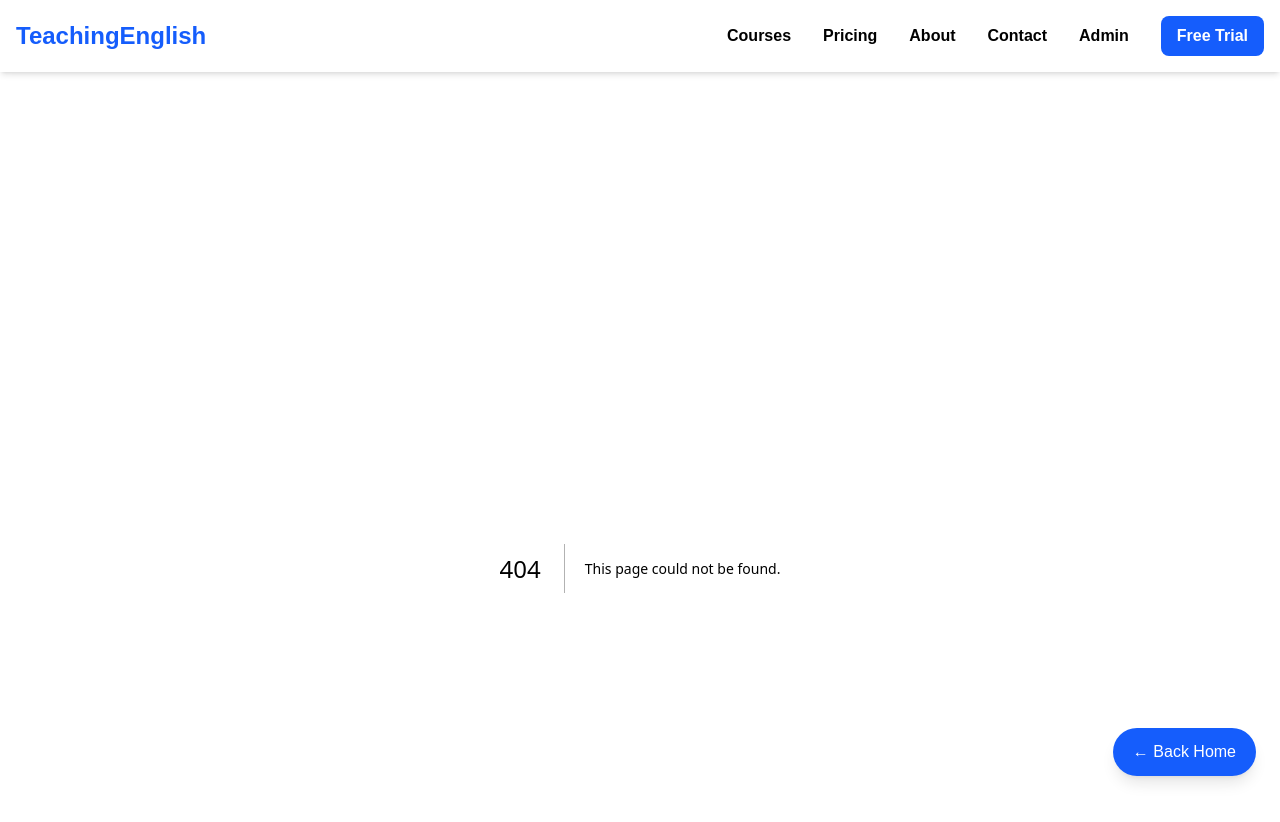
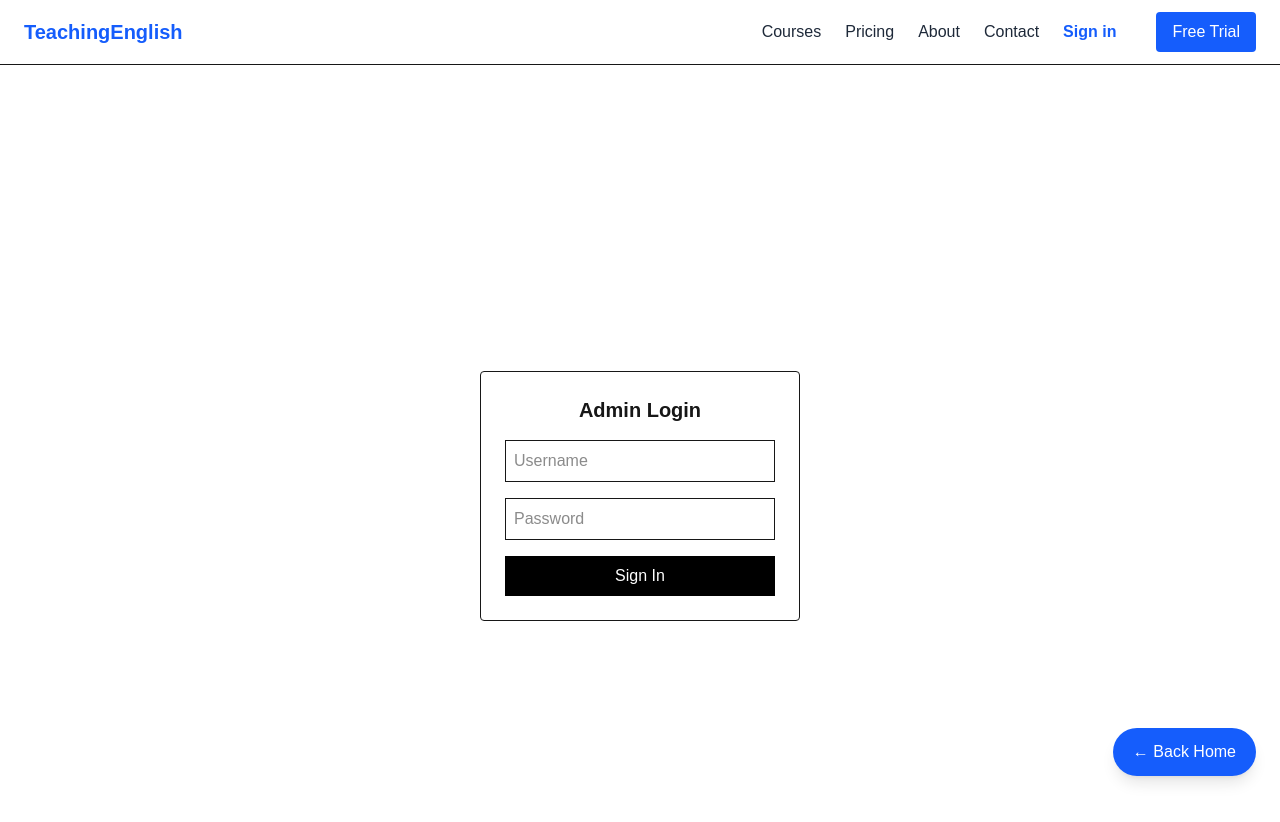
Before and after one commit to Davidjohnray/teachingenglish, a Next.js app: page /login in a window 1280 px wide. Before the commit this address had no page. Shown: the top 822 px of the page. Built offline with nearby package versions, Linux system fonts and the light colour scheme; no server answers.

Commit message:
Initial commit

```diff
--- /dev/null
+++ b/app/api/admin/messages/page.tsx
@@ -0,0 +1,60 @@
+"use client";
+
+import { useSession } from "next-auth/react";
+import { useEffect, useState } from "react";
+import { useRouter } from "next/navigation";
+
+export default function AdminMessagesPage() {
+  const { data: session, status } = useSession();
+  const router = useRouter();
+  const [messages, setMessages] = useState<any[]>([]);
+
+  useEffect(() => {
+    if (status === "loading") return;
+
+    // 🔒 HARD BLOCK non-admins
+    if (!session || (session.user as any).role !== "admin") {
+      router.push("/dashboard");
+      return;
+    }
+
+    const stored =
+      JSON.parse(localStorage.getItem("contactMessages") || "[]");
+    setMessages(stored);
+  }, [session, status, router]);
+
+  function deleteMessage(index: number) {
+    const updated = messages.filter((_, i) => i !== index);
+    setMessages(updated);
+    localStorage.setItem("contactMessages", JSON.stringify(updated));
+  }
+
+  if (status === "loading") return <p>Loading...</p>;
+
+  return (
+    <div style={{ padding: 20 }}>
+      <h1>📩 Admin Messages</h1>
+
+      {messages.length === 0 && <p>No messages yet.</p>}
+
+      {messages.map((msg, i) => (
+        <div
+          key={i}
+          style={{
+            border: "1px solid #ccc",
+            padding: 10,
+            marginBottom: 10,
+          }}
+        >
+          <p><strong>Name:</strong> {msg.name}</p>
+          <p><strong>Email:</strong> {msg.email}</p>
+          <p><strong>Message:</strong> {msg.message}</p>
+
+          <button onClick={() => deleteMessage(i)}>
+            Delete
+          </button>
+        </div>
+      ))}
+    </div>
+  );
+}
--- /dev/null
+++ b/app/api/auth/[...nextauth]/route.ts
@@ -0,0 +1,54 @@
+import NextAuth from "next-auth";
+import CredentialsProvider from "next-auth/providers/credentials";
+import { users } from "@/lib/users";
+
+const handler = NextAuth({
+  providers: [
+    CredentialsProvider({
+      name: "Credentials",
+      credentials: {
+        username: { label: "Username", type: "text" },
+        password: { label: "Password", type: "password" },
+      },
+      async authorize(credentials) {
+        if (!credentials) return null;
+
+        const user = users.find(
+          (u) =>
+            u.username === credentials.username &&
+            u.password === credentials.password
+        );
+
+        if (!user) return null;
+
+        return {
+          id: user.id,
+          name: user.name,
+          role: user.role,
+        };
+      },
+    }),
+  ],
+  pages: {
+    signIn: "/login",
+  },
+  session: {
+    strategy: "jwt",
+  },
+  callbacks: {
+    async jwt({ token, user }) {
+      if (user) {
+        token.role = (user as any).role;
+      }
+      return token;
+    },
+    async session({ session, token }) {
+      if (session.user) {
+        (session.user as any).role = token.role;
+      }
+      return session;
+    },
+  },
+});
+
+export { handler as GET, handler as POST };
--- /dev/null
+++ b/app/dashboard/page.tsx
@@ -0,0 +1,48 @@
+"use client";
+
+import { lesson } from "@/lib/lesson";
+import { useSession } from "next-auth/react";
+
+export default function DashboardPage() {
+  const { data: session } = useSession();
+
+  return (
+    <div className="max-w-3xl mx-auto p-6">
+      <h1 className="text-3xl font-bold mb-6">
+        Student Dashboard
+      </h1>
+
+      <div className="border rounded-lg p-6 shadow-sm bg-white mb-6">
+        <h2 className="text-xl font-semibold mb-2">
+          Upcoming Lesson
+        </h2>
+
+        <p className="text-gray-700">
+          📅 <strong>Date:</strong> {lesson.date}
+        </p>
+        <p className="text-gray-700 mb-4">
+          ⏰ <strong>Time:</strong> {lesson.time}
+        </p>
+
+        <a
+          href={lesson.zoomLink}
+          target="_blank"
+          rel="noopener noreferrer"
+          className="inline-block bg-green-600 text-white px-6 py-3 rounded font-semibold hover:bg-green-700 transition"
+        >
+          Join Live Class
+        </a>
+      </div>
+
+      {session && (
+        <a
+          href="https://wa.me/447912345678"
+          target="_blank"
+          className="inline-block bg-emerald-600 text-white px-6 py-3 rounded font-semibold"
+        >
+          💬 Message me on WhatsApp
+        </a>
+      )}
+    </div>
+  );
+}
--- a/app/layout.tsx
+++ b/app/layout.tsx
@@ -1,12 +1,13 @@
-import './globals.css';
-import type { Metadata } from 'next';
-import Navbar from '@/components/Navbar';
-import BackHomeButton from '@/components/BackHomeButton';
+import "./globals.css";
+import type { Metadata } from "next";
+import Navbar from "@/components/Navbar";
+import BackHomeButton from "@/components/BackHomeButton";
+import Providers from "./providers";
 
 export const metadata: Metadata = {
-  title: 'TeachingEnglish | British English Teacher',
+  title: "TeachingEnglish | British English Teacher",
   description:
-    'Learn English with a qualified British English teacher. IELTS, Business English, conversation practice and more.',
+    "Learn English with a qualified British English teacher. IELTS, Business English, conversation practice and more.",
 };
 
 export default function RootLayout({
@@ -17,13 +18,15 @@ export default function RootLayout({
   return (
     <html lang="en">
       <body className="bg-white text-gray-900 antialiased">
-        <Navbar />
+        <Providers>
+          <Navbar />
 
-        <main className="pt-24 min-h-screen">
-          {children}
-        </main>
+          <main className="pt-24 min-h-screen">
+            {children}
+          </main>
 
-        <BackHomeButton />
+          <BackHomeButton />
+        </Providers>
       </body>
     </html>
   );
--- /dev/null
+++ b/app/live-class/page.tsx
@@ -0,0 +1,28 @@
+"use client";
+
+import { useEffect } from "react";
+
+export default function LiveClassPage() {
+
+  useEffect(() => {
+    const now = new Date();
+    const classStart = new Date("2026-02-18T19:00:00");
+    const classEnd   = new Date("2026-02-18T20:00:00");
+
+    if (now < classStart || now > classEnd) {
+      window.location.href = "/dashboard";
+    }
+  }, []);
+
+  return (
+    <div className="max-w-5xl mx-auto p-6">
+      <h1 className="text-3xl font-bold mb-4">Live Lesson</h1>
+
+      <iframe
+        src="https://zoom.us/j/YOUR_MEETING_ID"
+        className="w-full h-[600px] border rounded"
+        allow="camera; microphone; fullscreen"
+      />
+    </div>
+  );
+}
--- /dev/null
+++ b/app/login/page.tsx
@@ -0,0 +1,53 @@
+"use client";
+
+import { signIn } from "next-auth/react";
+import { useState } from "react";
+
+export default function LoginPage() {
+  const [username, setUsername] = useState("");
+  const [password, setPassword] = useState("");
+
+  async function handleSubmit(e: React.FormEvent) {
+    e.preventDefault();
+
+    await signIn("credentials", {
+      username,
+      password,
+      callbackUrl: "/dashboard",
+    });
+  }
+
+  return (
+    <div className="min-h-screen flex items-center justify-center">
+      <form
+        onSubmit={handleSubmit}
+        className="border p-6 rounded w-80 space-y-4"
+      >
+        <h1 className="text-xl font-bold text-center">Admin Login</h1>
+
+        <input
+          type="text"
+          placeholder="Username"
+          className="border p-2 w-full"
+          value={username}
+          onChange={(e) => setUsername(e.target.value)}
+        />
+
+        <input
+          type="password"
+          placeholder="Password"
+          className="border p-2 w-full"
+          value={password}
+          onChange={(e) => setPassword(e.target.value)}
+        />
+
+        <button
+          type="submit"
+          className="bg-black text-white w-full p-2"
+        >
+          Sign In
+        </button>
+      </form>
+    </div>
+  );
+}
--- /dev/null
+++ b/app/providers.tsx
@@ -0,0 +1,8 @@
+"use client";
+
+import { SessionProvider } from "next-auth/react";
+import { ReactNode } from "react";
+
+export default function Providers({ children }: { children: ReactNode }) {
+  return <SessionProvider>{children}</SessionProvider>;
+}
--- a/components/Navbar.tsx
+++ b/components/Navbar.tsx
@@ -1,82 +1,74 @@
-'use client'
+"use client";
 
-import { useState } from 'react'
-import Link from 'next/link'
+import Link from "next/link";
+import { signIn, signOut, useSession } from "next-auth/react";
 
 export default function Navbar() {
-  const [menuOpen, setMenuOpen] = useState(false)
+  const { data: session, status } = useSession();
 
   return (
-    <header className="w-full bg-white shadow-md sticky top-0 z-50">
-      <nav className="max-w-7xl mx-auto px-4 py-4 flex items-center justify-between">
+    <nav className="fixed top-0 left-0 w-full bg-white border-b z-50">
+      <div className="max-w-7xl mx-auto px-6 h-16 flex items-center justify-between">
 
         {/* LOGO */}
-        <Link href="/" className="text-2xl font-extrabold text-blue-600">
+        <Link href="/" className="text-xl font-bold text-blue-600">
           TeachingEnglish
         </Link>
 
-        {/* DESKTOP MENU */}
-        <div className="hidden md:flex items-center gap-8 font-semibold">
-          <Link href="/courses" className="hover:text-blue-600">Courses</Link>
-          <Link href="/pricing" className="hover:text-blue-600">Pricing</Link>
-          <Link href="/about" className="hover:text-blue-600">About</Link>
-          <Link href="/contact" className="hover:text-blue-600">Contact</Link>
+        {/* NAV LINKS */}
+        <div className="flex items-center gap-6 text-gray-800 font-medium">
 
-          {/* ✅ ADMIN BUTTON */}
-          <Link
-            href="/admin/messages"
-            className="hover:text-blue-600"
-          >
-            Admin
+          <Link href="/courses" className="hover:text-blue-600">
+            Courses
           </Link>
+
+          <Link href="/pricing" className="hover:text-blue-600">
+            Pricing
+          </Link>
+
+          <Link href="/about" className="hover:text-blue-600">
+            About
+          </Link>
+
+          <Link href="/contact" className="hover:text-blue-600">
+            Contact
+          </Link>
+
+          {/* AUTH BUTTON */}
+          {status === "loading" ? null : session ? (
+            <>
+              <Link
+                href="/dashboard"
+                className="hover:text-blue-600 font-semibold"
+              >
+                Dashboard
+              </Link>
+
+              <button
+                onClick={() => signOut()}
+                className="text-red-600 font-semibold"
+              >
+                Sign out
+              </button>
+            </>
+          ) : (
+            <button
+              onClick={() => signIn()}
+              className="text-blue-600 font-semibold"
+            >
+              Sign in
+            </button>
+          )}
 
           <Link
             href="/free-trial"
-            className="bg-blue-600 text-white px-4 py-2 rounded-lg hover:bg-blue-700"
+            className="ml-4 bg-blue-600 text-white px-4 py-2 rounded hover:bg-blue-700 transition"
           >
             Free Trial
           </Link>
+
         </div>
-
-        {/* MOBILE BUTTON */}
-        <button
-          onClick={() => setMenuOpen(!menuOpen)}
-          className="md:hidden text-3xl font-bold"
-          aria-label="Toggle menu"
-        >
-          ☰
-        </button>
-      </nav>
-
-      {/* MOBILE MENU */}
-      {menuOpen && (
-        <div className="md:hidden bg-white shadow-lg border-t">
-          <div className="flex flex-col px-6 py-6 gap-4 text-lg font-semibold">
-
-            <Link href="/courses" onClick={() => setMenuOpen(false)}>Courses</Link>
-            <Link href="/pricing" onClick={() => setMenuOpen(false)}>Pricing</Link>
-            <Link href="/about" onClick={() => setMenuOpen(false)}>About</Link>
-            <Link href="/contact" onClick={() => setMenuOpen(false)}>Contact</Link>
-
-            {/* ✅ ADMIN BUTTON (MOBILE) */}
-            <Link
-              href="/admin/messages"
-              onClick={() => setMenuOpen(false)}
-            >
-              Admin
-            </Link>
-
-            <Link
-              href="/free-trial"
-              onClick={() => setMenuOpen(false)}
-              className="mt-4 bg-blue-600 text-white text-center py-3 rounded-lg"
-            >
-              Book Free Trial
-            </Link>
-
-          </div>
-        </div>
-      )}
-    </header>
-  )
+      </div>
+    </nav>
+  );
 }
--- /dev/null
+++ b/lib/lesson.ts
@@ -0,0 +1,5 @@
+export const lesson = {
+  date: "20 Feb 2026",
+  time: "10:00 AM (UK)",
+  zoomLink: "https://zoom.us/j/YOUR_REAL_MEETING_ID",
+};
--- /dev/null
+++ b/lib/users.ts
@@ -0,0 +1,23 @@
+export const users = [
+  {
+    id: "1",
+    username: "admin",
+    password: "admin123",
+    role: "admin",
+    name: "Admin",
+  },
+  {
+    id: "2",
+    username: "john.student",
+    password: "english2026",
+    role: "student",
+    name: "John",
+  },
+  {
+    id: "3",
+    username: "maria.student",
+    password: "lesson2026",
+    role: "student",
+    name: "Maria",
+  },
+];
--- a/package.json
+++ b/package.json
@@ -12,7 +12,7 @@
     "@prisma/client": "^7.4.0",
     "framer-motion": "^12.34.0",
     "next": "16.1.6",
-    "nodemailer": "^8.0.1",
+    "next-auth": "^4.24.13",
     "prisma": "^7.4.0",
     "react": "19.2.3",
     "react-dom": "19.2.3"
```
Also changed, not shown: 1 other file (tests, documents, lock files or other folders).
